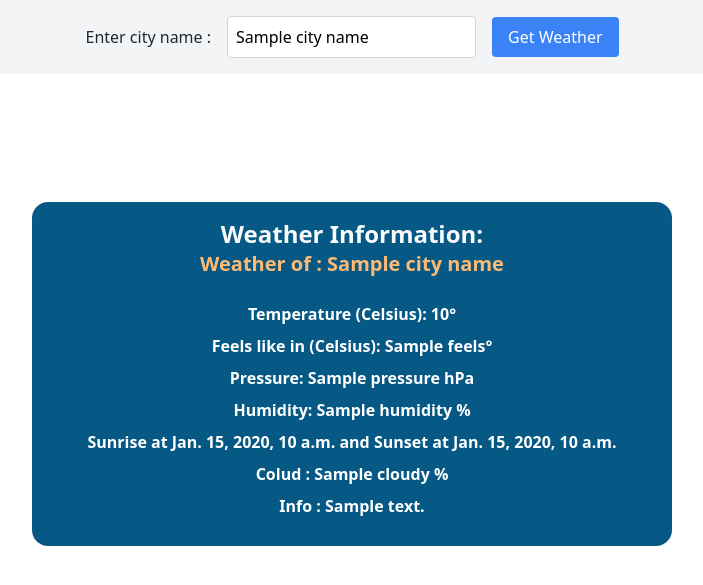
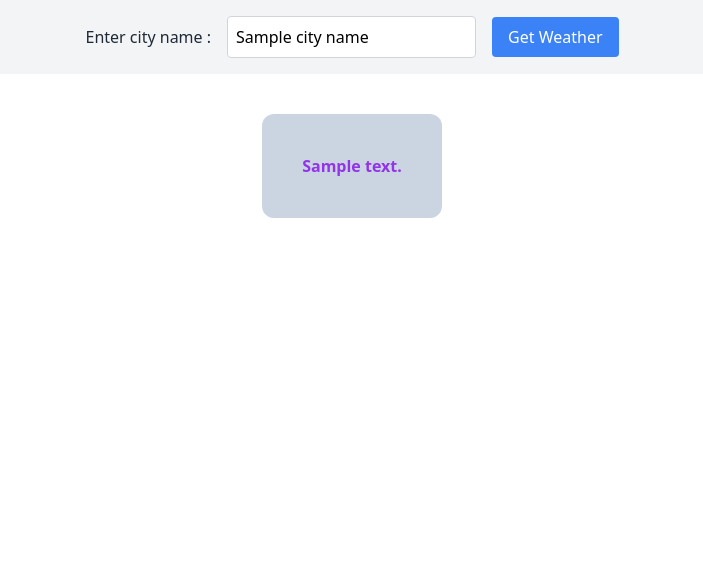
Before and after one commit to cnasakhaei/Weather_app, a Django app: template weather/templates/weather/weather.html in a window 1280 px wide. Shown: the top 585 px of the page, without its empty margins (288-991 px from the left). Run offline with Django 4.2, Linux system fonts and the light colour scheme; the template is opened without the code that fills it: most values are stand-ins (such as "Sample title", 1, 10 or a date in 2020); some libraries are stand-ins or nearby versions.

Commit message:
final file

```diff
--- a/weather/templates/weather/weather.html
+++ b/weather/templates/weather/weather.html
@@ -19,7 +19,8 @@
         </form>
     </div>
 
-    {% if weather_info %}
+
+    {% if weather_info.status %}
     <div class="flex flex-col justify-center items-center bg-sky-800 w-2/4 mx-auto mt-32 rounded-2xl pb-7">
 
         <h2 class="text-2xl font-bold mt-4 text-gray-50">Weather Information:</h2>
@@ -28,12 +29,19 @@
         <p class="text-white font-semibold pt-2">Feels like in (Celsius): {{ weather_info.feels }}°</p>
         <p class="text-white font-semibold pt-2">Pressure: {{ weather_info.pressure }} hPa</p>
         <p class="text-white font-semibold pt-2">Humidity: {{ weather_info.humidity }} %</p>
-        <p class="text-white font-semibold pt-2">Sunrise at {{weather_info.sunrise_time}} and Sunset at {{weather_info.sunset_time}}</p>
+        <p class="text-white font-semibold pt-2">Info : {{weather_info.description}}</p>
         <p class="text-white font-semibold pt-2">Colud : {{weather_info.cloudy}} %</p>
-        <p class="text-white font-semibold pt-2">Info : {{weather_info.description}}</p>
+           <p class="text-white font-semibold pt-2">Sunrise at {{weather_info.sunrise_time}} and Sunset at
+               {{weather_info.sunset_time}}</p>
 
     </div>
+    {% else %}
+            <div class="flex items-center justify-center">
+                <div class="font-bold text-purple-600 mt-10 bg-slate-300 p-10 rounded-xl">{{weather_info.message}}</div>
+            </div>
     {% endif %}
+
+
 
 </body>
 
```
Also changed, not shown: weather/views.py (+6 -4 lines).
